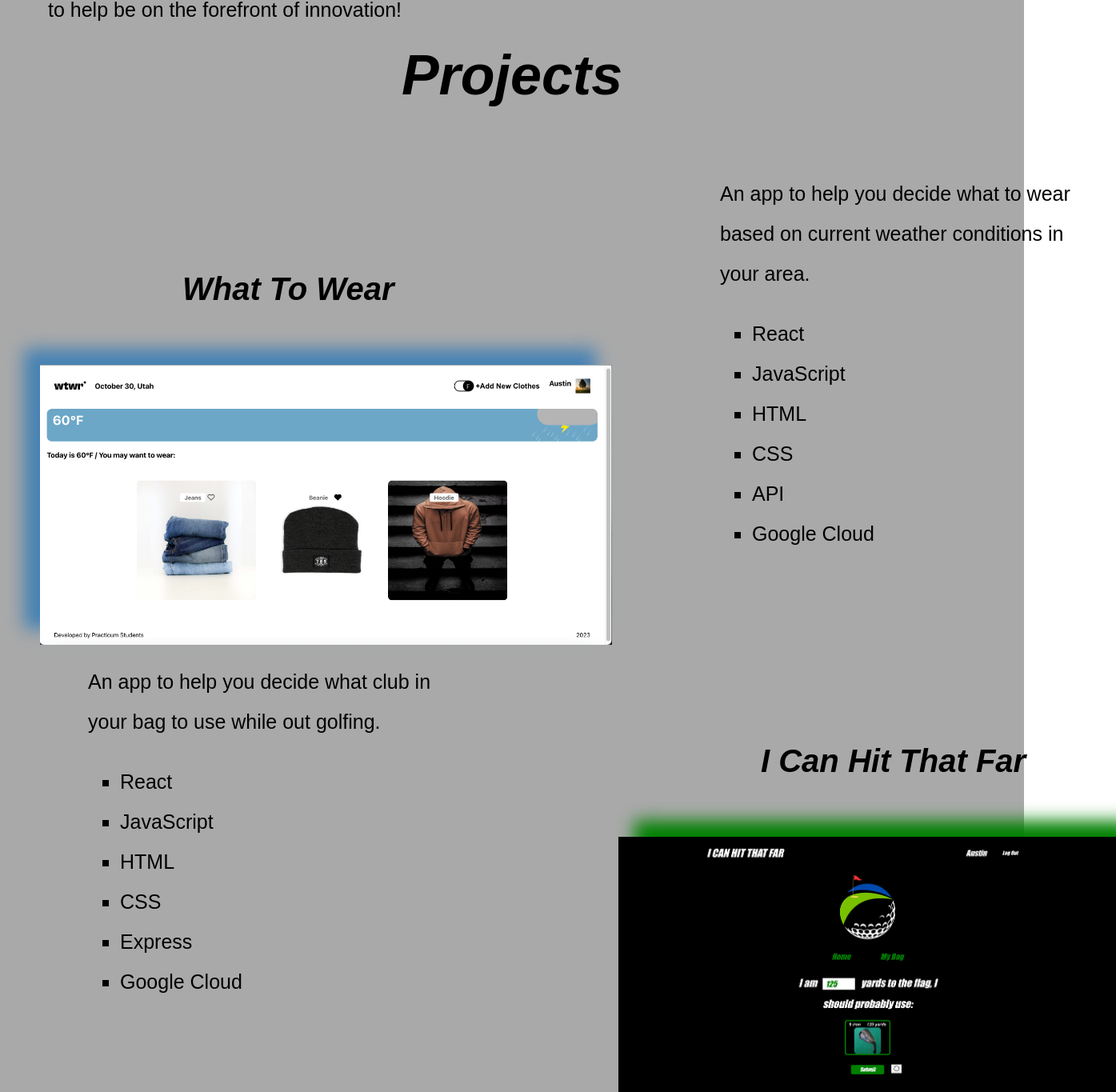
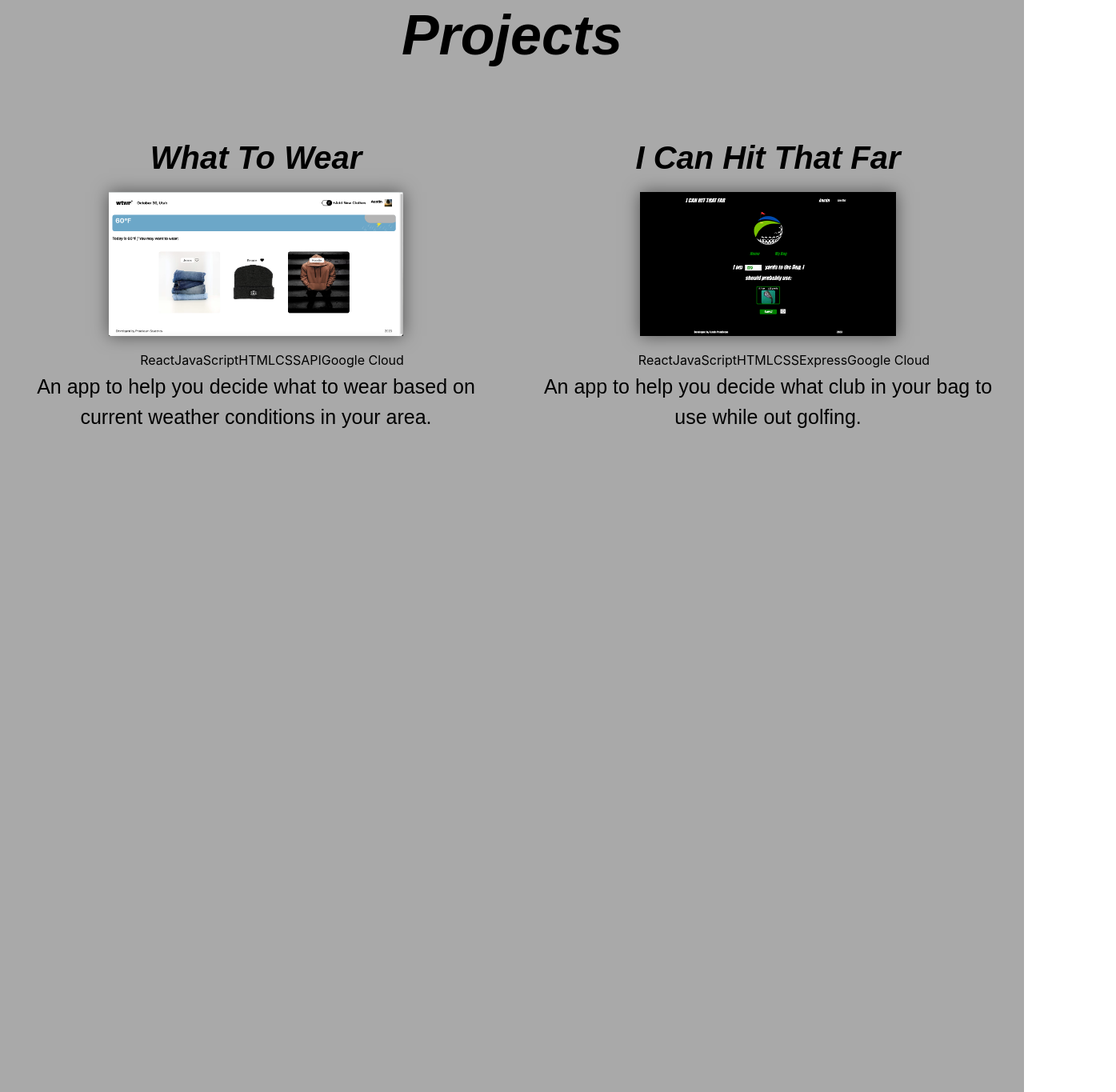
Before and after one commit to austinpendleton/portfolio_se, a React (Create React App) app: page / in a window 1280 px wide. Shown: the part 1409-2774 px from the top of the page at 80% size, 1395 px wide, since content can reach past the window. Built offline with nearby package versions, Linux system fonts and the light colour scheme; a web font is replaced by a local one.

Commit message:
background color change

```diff
--- a/src/blocks/About.css
+++ b/src/blocks/About.css
@@ -4,11 +4,12 @@
 .about {
   max-height: 1000px;
   height: 60vh;
+  background-color: #262626;
 }
+
 .about__title {
   display: flex;
   justify-content: center;
-  margin-top: 50px;
 }
 .about__paragraph {
   display: flex;
@@ -18,8 +19,7 @@
   font-family: "Playfair-Display", sans-serif;
   font-size: 70px;
   font-weight: 900;
-  color: black;
-  font-style: italic;
+  color: #ffeb99;
 }
 .about__paragraph-text {
   font-family: "Playfair-Display", sans-serif;
@@ -27,6 +27,7 @@
   line-height: 50px;
   margin-right: 60px;
   margin-left: 60px;
+  color: white;
 }
 
 .things-about > .content-about {
--- a/src/blocks/Header.css
+++ b/src/blocks/Header.css
@@ -4,7 +4,7 @@
   display: flex;
   justify-content: space-around;
   align-items: center;
-  background-color: black;
+  background-color: #262626;
   background-position: center;
   background-size: cover;
   max-height: 165px;
--- a/src/blocks/Introduction.css
+++ b/src/blocks/Introduction.css
@@ -2,7 +2,7 @@
 @import url("https://fonts.googleapis.com/css?family=Urbanist");
 
 .introduction {
-  background-color: darkgray;
+  background-color: #262626;
   background-position: center;
   background-size: cover;
   margin-top: 125px;
@@ -36,17 +36,17 @@
 .name__text {
   font-family: "Playfair-Display", sans-serif;
   font-size: 100px;
-  font-style: italic;
+
   font-weight: 900;
   z-index: 0;
-  color: black;
+  color: white;
 }
 
 .title__text {
   font-family: "Playfair-Display", sans-serif;
   font-size: 50px;
   font-style: italic;
-  color: black;
+  color: #ffeb99;
   overflow: hidden; /* Ensures the text doesn't overflow */
 
   white-space: nowrap; /* Prevents the text from wrapping */
--- a/src/blocks/Projects.css
+++ b/src/blocks/Projects.css
@@ -7,11 +7,13 @@
   background-position: center;
   background-size: cover;
 }
+
 .projects__title {
   display: flex;
   justify-content: center;
   margin-top: 50px;
 }
+
 .projects__title-text {
   font-family: "Playfair-Display", sans-serif;
   font-size: 70px;
@@ -19,99 +21,59 @@
   color: black;
   font-style: italic;
 }
-.wtwr__container {
-  width: 400px;
+
+.projects__container {
   display: flex;
-  position: absolute;
-  top: 1815px;
-  left: 50px;
+  flex-wrap: wrap;
+  justify-content: space-around; /* Adjust this value to change the spacing between columns */
 }
+
+.projects__wtwr-container,
+.projects__golf-container {
+  width: 45%; /* Adjust this value to change the width of each project container */
+  margin-bottom: 20px; /* Adjust this value to change the spacing between rows */
+  display: flex;
+  flex-direction: column;
+  align-items: center;
+}
+
+.wtwr__container,
 .golf__container {
-  width: 400px;
+  width: 100%;
   display: flex;
-  position: absolute;
-  top: 2405px;
-  left: 773px;
+  flex-direction: column;
+  align-items: center;
 }
-.wtwr__image {
-  height: 350px;
-  box-shadow: -20px -20px 20px steelblue;
-  margin-top: 50px;
+
+.wtwr__image,
+.golf__image {
+  height: 180px; /* Adjust this value as needed */
+  box-shadow: 0px 0px 20px rgba(0, 0, 0, 0.5); /* Adjust the shadow as needed */
+  margin-bottom: 20px; /* Adjust this value to change the space between image and text */
 }
-.golf__image {
-  height: 350px;
-  box-shadow: 20px -20px 20px green;
-  margin-top: 50px;
-}
-.projects__wtwr-paragraph {
-  width: 750px;
-}
-.projects__golf-paragraph {
-  width: 750px;
-}
-.projects__wtwr-paragraph-text {
-  display: flex;
-  position: relative;
-  left: 900px;
-  font-family: "Playfair-Display", sans-serif;
-  font-size: 25px;
-  line-height: 50px;
-  color: black;
-  max-width: 440px;
-}
-.projects__golf-paragraph-text {
-  display: flex;
-  position: relative;
-  left: 110px;
-  top: 110px;
-  font-family: "Playfair-Display", sans-serif;
-  font-size: 25px;
-  line-height: 50px;
-  color: black;
-  max-width: 440px;
-}
+
 .image__title {
   font-family: "Playfair-Display", sans-serif;
   font-size: 40px;
   font-weight: 900;
   color: black;
-  display: flex;
-  position: absolute;
-  top: -100px;
-  left: 178px;
-  width: 400px;
   font-style: italic;
+  margin-bottom: 20px; /* Adjust this value to change the space between image title and image */
 }
 
-.wtwr__list {
+.projects__wtwr-paragraph,
+.projects__golf-paragraph {
+  width: 100%;
   display: flex;
-  position: relative;
-  left: 900px;
+  justify-content: center;
+}
+
+.projects__wtwr-paragraph-text,
+.projects__golf-paragraph-text {
   font-family: "Playfair-Display", sans-serif;
   font-size: 25px;
-  line-height: 50px;
+  line-height: 1.5;
   color: black;
-  max-width: 440px;
-  list-style-type: square;
-  flex-wrap: wrap;
-  justify-content: flex-start;
-  flex-direction: column;
+  max-width: 750px;
+  text-align: center;
 }
-.wtwr__list-item {
-  margin-right: 20px;
-}
-.golf__list {
-  display: flex;
-  position: relative;
-  left: 110px;
-  top: 110px;
-  font-family: "Playfair-Display", sans-serif;
-  font-size: 25px;
-  line-height: 50px;
-  color: black;
-  max-width: 440px;
-  list-style-type: square;
-  flex-wrap: wrap;
-  justify-content: flex-start;
-  flex-direction: column;
-}
--- a/src/components/Projects.js
+++ b/src/components/Projects.js
@@ -1,18 +1,24 @@
 import wtwr from "../images/wtwr-project.png";
 import golf from "../images/golf-app.png";
 import "../blocks/Projects.css";
+
 const Projects = () => {
   return (
     <section className="projects">
       <div className="projects__title">
         <h1 className="projects__title-text">Projects</h1>
       </div>
+      <div className="projects__container">
+        <div className="projects__wtwr-container">
+          <div className="wtwr__container">
+            <h1 className="image__title">What To Wear</h1>
+            <img className="wtwr__image" src={wtwr} alt="WTWR app" />
+          </div>
           <div className="projects__wtwr-paragraph">
             <p className="projects__wtwr-paragraph-text">
               An app to help you decide what to wear based on current weather
               conditions in your area.
             </p>
-      </div>
             <ul className="wtwr__list">
               <li className="wtwr__list-item">React</li>
               <li className="wtwr__list-item">JavaScript</li>
@@ -21,17 +27,18 @@ const Projects = () => {
               <li className="wtwr__list-item">API</li>
               <li className="wtwr__list-item">Google Cloud</li>
             </ul>
-      <div className="wtwr__container">
-        <h1 className="image__title">What To Wear</h1>
-        <img className="wtwr__image" src={wtwr} alt="WTWR app" />
           </div>
-
+        </div>
+        <div className="projects__golf-container">
+          <div className="golf__container">
+            <h1 className="image__title">I Can Hit That Far</h1>
+            <img className="golf__image" src={golf} alt="golf app" />
+          </div>
           <div className="projects__golf-paragraph">
             <p className="projects__golf-paragraph-text">
               An app to help you decide what club in your bag to use while out
               golfing.
             </p>
-      </div>
             <ul className="golf__list">
               <li className="golf__list-item">React</li>
               <li className="golf__list-item">JavaScript</li>
@@ -40,9 +47,8 @@ const Projects = () => {
               <li className="golf__list-item">Express</li>
               <li className="golf__list-item">Google Cloud</li>
             </ul>
-      <div className="golf__container">
-        <h1 className="image__title">I Can Hit That Far</h1>
-        <img className="golf__image" src={golf} alt="golf app" />
+          </div>
+        </div>
       </div>
     </section>
   );
```
Lines whose indentation alone changed are shown as unchanged.
